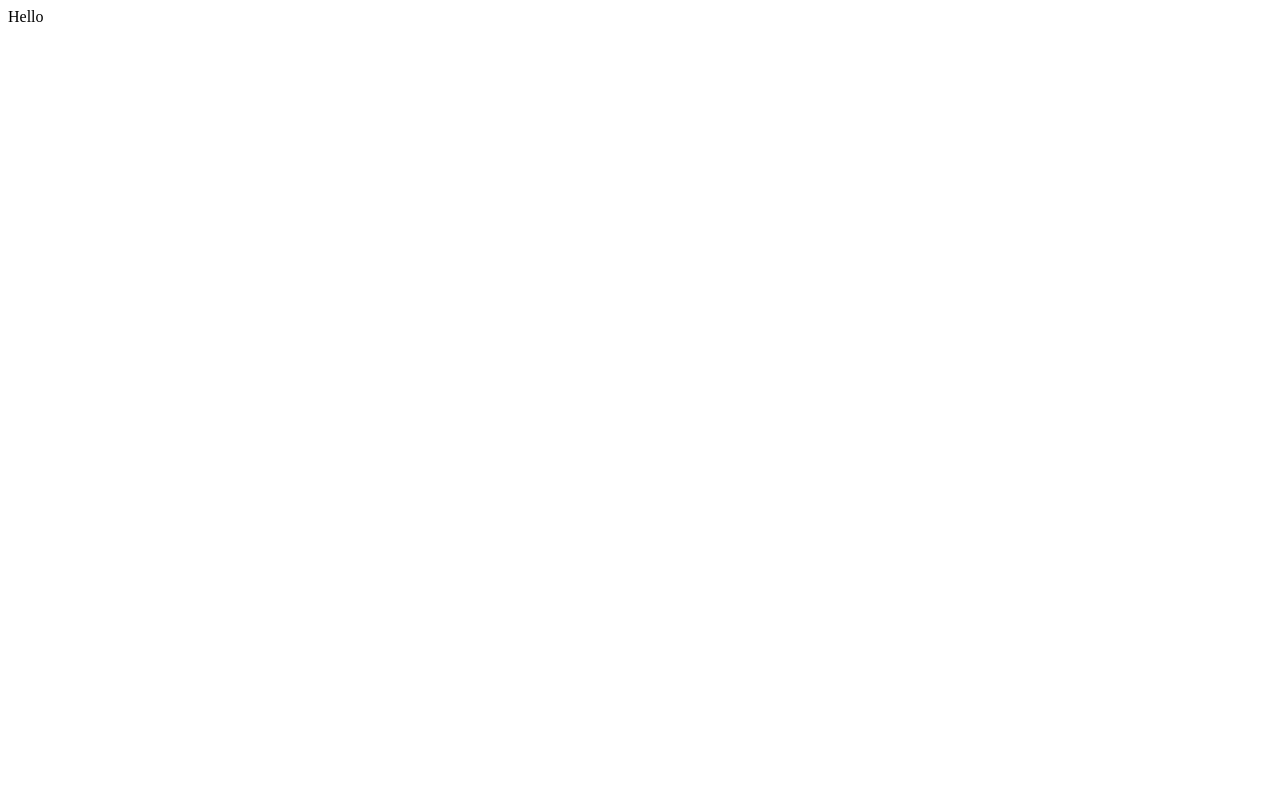
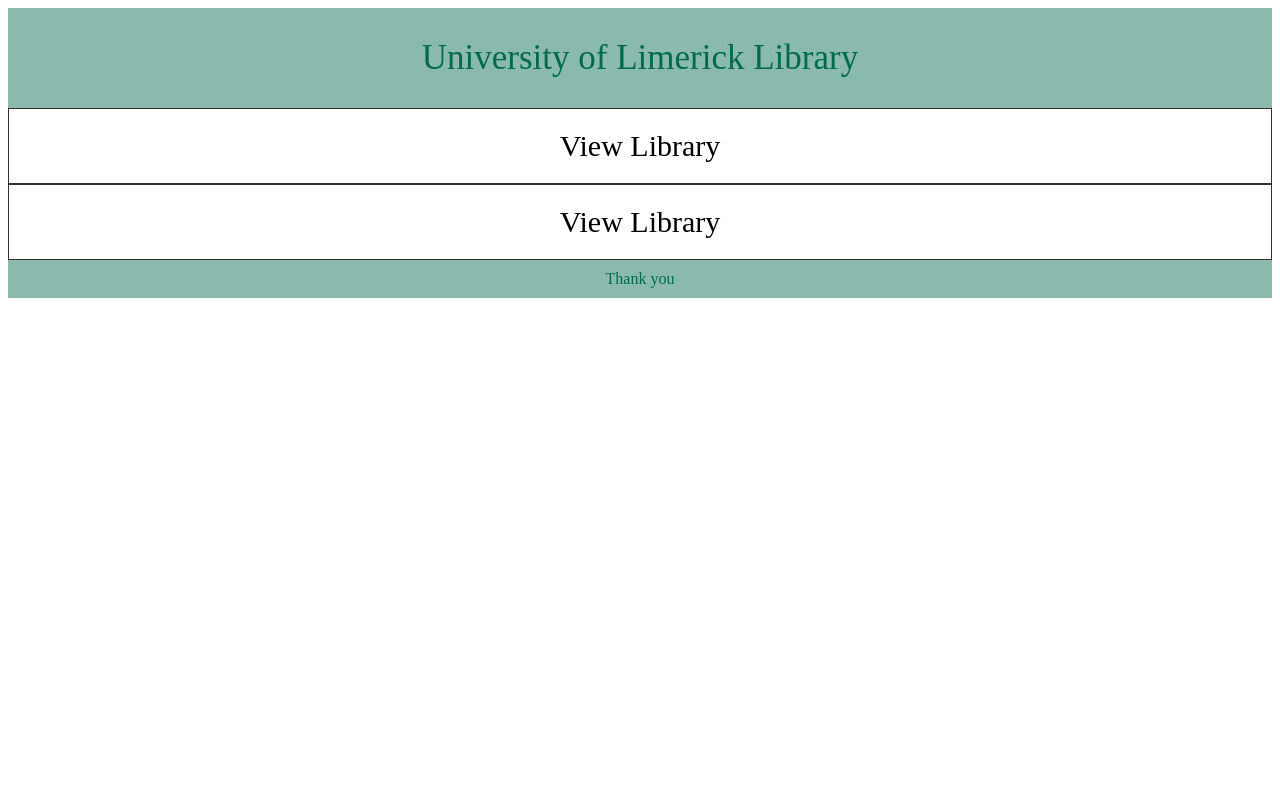
Before and after one commit to bernie25/LibrarySystem, a Django app: page /home/ in a window 1280 px wide. Before the commit the page is almost empty. Run offline with Django 3.2, Linux system fonts and the light colour scheme.

Commit message:
btwomey/homepage

```diff
--- a/main/css/addBook.css
+++ b/main/css/addBook.css
@@ -1,3 +1,3 @@
-body {
-  background-color:red;
+body{
+  background-color: #d6fdd6;
 }
--- /dev/null
+++ b/main/templates/homePage.html
@@ -0,0 +1,74 @@
+<!-- Bernie -->
+<!DOCTYPE html>
+<html>
+<head>
+    <title>Library Booking System</title>
+
+    <style type="text/css" media="screen">
+        /* All of document */
+        * {
+            box-sizing: border-box;
+            background-color: white;
+        }
+
+        /* Style the header */
+        header {
+            background-color: #8abaae;
+            padding: 30px;
+            text-align: center;
+            font-size: 35px;
+            color: #006a4e;
+        }
+
+        /* Style the footer */
+        footer {
+            background-color: #8abaae;
+            padding: 10px;
+            text-align: center;
+            color: #006a4e;
+        }
+
+        .grid-container {
+            display: grid;
+            grid-column-gap: 50px;
+        }
+
+        .grid-item {
+            background-color: rgba(255, 255, 255, 0.8);
+            border: 1px solid rgba(0, 0, 0, 0.8);
+            padding: 20px;
+            font-size: 30px;
+            text-align: center;
+        }
+
+        /* Responsive layout - makes the two columns/boxes stack on top of each other instead of next to each other, on small screens */
+        @media (max-width: 600px) {
+            nav, article {
+                width: 100%;
+                height: auto;
+            }
+        }
+    </style>
+
+</head>
+
+<body>
+
+    <header>University of Limerick Library</header>
+
+    <div class="grid-container">
+        <div class="grid-item">View Library</div>
+        <div class="grid-item">View Library</div>
+
+    </div>
+<!--
+    <form method="POST">{%csrf_token%}
+        <div class="form-group">
+            <input type="text" id="bookName" class="form-control">
+        </div>
+        <button type="submit" class="btn btn-primary">Submit</button>
+    </form> -->
+
+    <footer>Thank you</footer>
+</body>
+</html>
--- a/main/templates/login.html
+++ b/main/templates/login.html
@@ -1 +1,2 @@
 <!-- Login Page -->
+<!-- Chrisog -->
--- a/main/urls.py
+++ b/main/urls.py
@@ -2,7 +2,6 @@
 from . import views
 
 urlpatterns = [
-    #path('user/', views.LibrarySystemView, name='user'),
-    path('home/', views.index, name='index'),
+    path('home/', views.homePage, name='homePage'),
     path('addBook/', views.addBook, name='addBook'),
 ]
--- a/main/views.py
+++ b/main/views.py
@@ -3,6 +3,10 @@
 
 def index(request):
     return HttpResponse("Hello")
+
+#Add a book to the library
+def homePage(request):
+    return render(request, 'homePage.html')
 
 #Add a book to the library
 def addBook(request):
```
Also changed, not shown: main/templates/addBook.html (+7 -5 lines), main/templates/bookingDetails.html (line endings or trailing spaces), main/templates/viewLibrary.html (line endings or trailing spaces).
